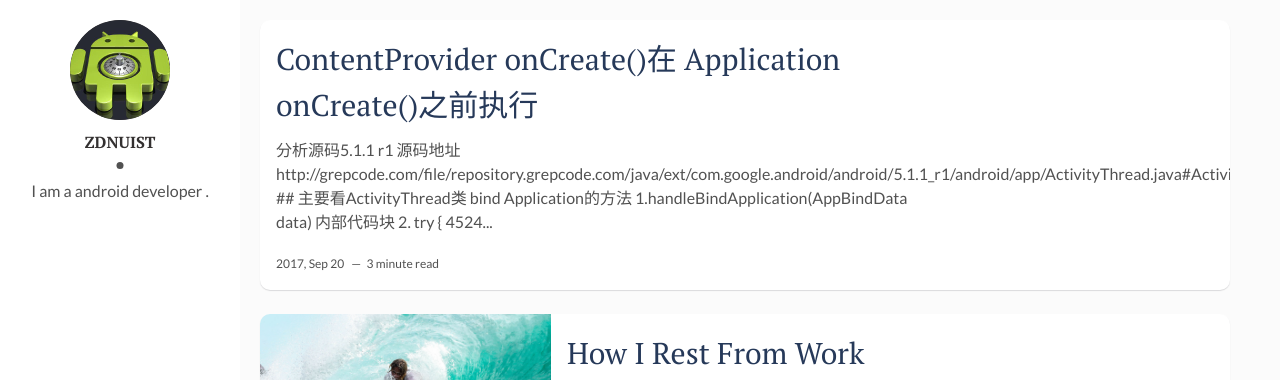
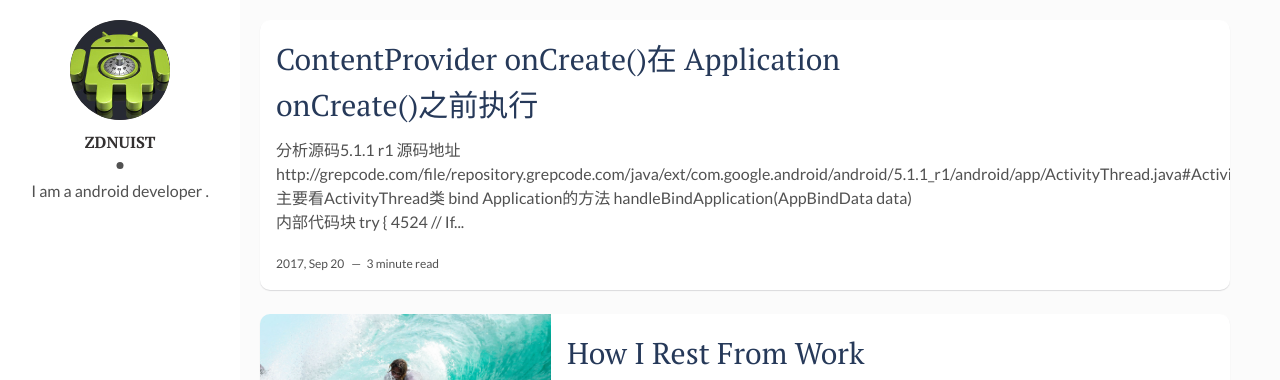
Before and after one commit to zdnuist/zdnuist.github.io, a Jekyll site: the page built from index.html, in a window 1280 px wide and 900 px high. Shown: the top 380 px of the window. Built offline with Jekyll 4.4.1, drawn with Linux system fonts in a browser that asks for light colours.

Commit message:
fix content style

````diff
--- a/_posts/2017-09-20-contentprovider.markdown
+++ b/_posts/2017-09-20-contentprovider.markdown
@@ -9,14 +9,13 @@ img:  # Add image post (optional)
 分析源码5.1.1 r1
 源码地址 http://grepcode.com/file/repository.grepcode.com/java/ext/com.google.android/android/5.1.1_r1/android/app/ActivityThread.java#ActivityThread.installProvider%28android.content.Context%2Candroid.app.IActivityManager.ContentProviderHolder%2Candroid.content.pm.ProviderInfo%2Cboolean%2Cboolean%2Cboolean%29
 
-##
-主要看ActivityThread类
+## 主要看ActivityThread类
 
 ### bind Application的方法
-1.handleBindApplication(AppBindData data)
+handleBindApplication(AppBindData data)
 
 ### 内部代码块
-2.
+
 ```
 try {
 4524            // If the app is being launched for full backup or restore, bring it up in
````
Also changed, not shown: other parts of _posts/2017-09-20-contentprovider.markdown (+3 -3 lines).
